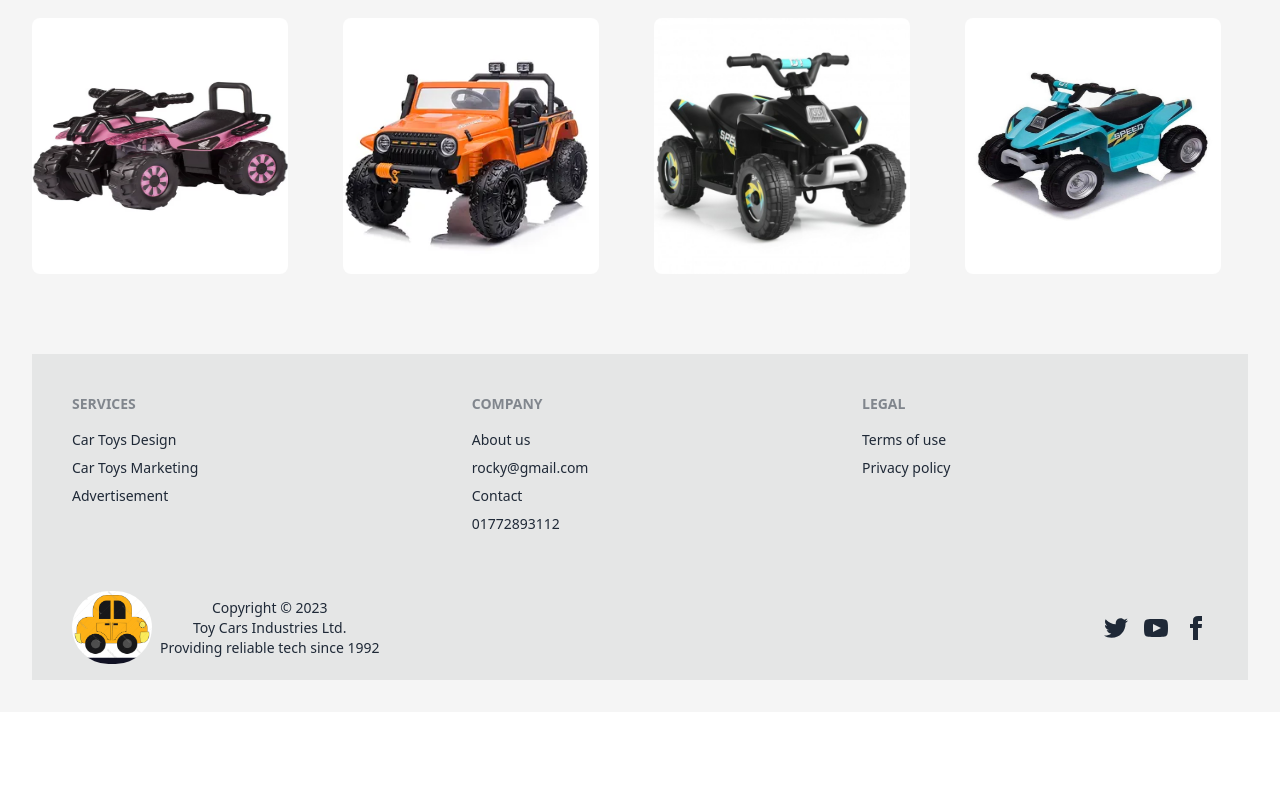
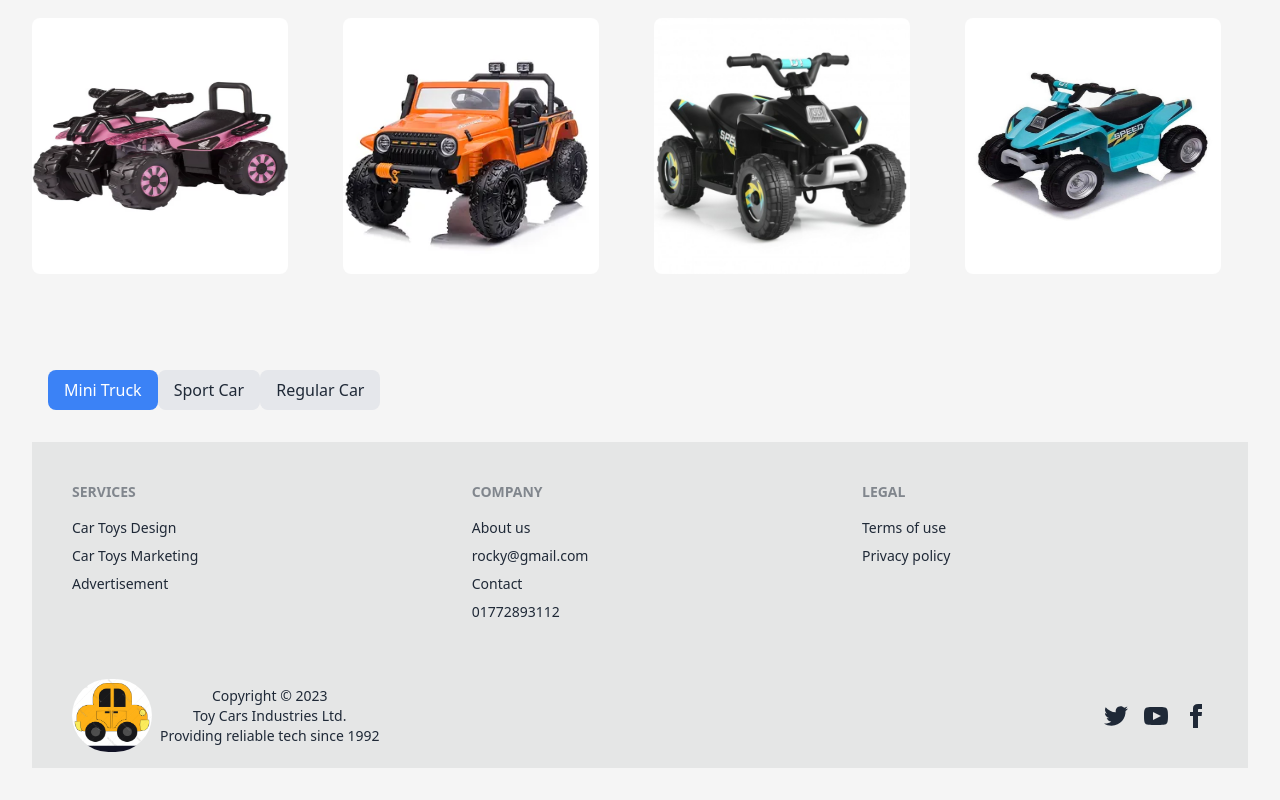
Before and after one commit to Rocky3112/toy-marketplace-client-side, a React (Vite) app: page / in a window 1280 px wide. Shown: the part 1158-1958 px from the top of the page. Before the commit the page ends 1870 px from the top, so only its background shows below. Built offline with nearby package versions, Linux system fonts and the light colour scheme; no server answers.

Commit message:
data filter for react tab done

```diff
--- a/package.json
+++ b/package.json
@@ -18,6 +18,7 @@
     "react-dom": "^18.2.0",
     "react-hook-form": "^7.43.9",
     "react-router-dom": "^6.11.2",
+    "react-tabs": "^6.0.1",
     "sort-by": "^1.2.0"
   },
   "devDependencies": {
--- /dev/null
+++ b/src/Category/Category.jsx
@@ -0,0 +1,72 @@
+/* eslint-disable no-unused-vars */
+import { useState, useEffect } from "react";
+import { Tab, TabList, TabPanel } from "react-tabs";
+import "react-tabs/style/react-tabs.css";
+
+const Category = () => {
+  const [activeTab, setActiveTab] = useState(0);
+  const [toyData, setToyData] = useState([]);
+  console.log(toyData);
+  // const {price}= toyData
+  useEffect(() => {
+    fetchToyData();
+  }, []);
+
+  const fetchToyData = async () => {
+    try {
+      const response = await fetch(`http://localhost:5000/allToy/`); // Replace with your backend API endpoint
+      const data = await response.json();
+      setToyData(data);
+    } catch (error) {
+      console.error("Error fetching toy data:", error);
+    }
+  };
+
+  const handleTabChange = (index) => {
+    setActiveTab(index);
+  };
+
+const result = toyData?.filter((toy)=>toy.subCategory == (activeTab == 0 ? 'Mini Truck' : (activeTab == 1 ? 'Sport Car': 'Regular Car')));
+
+// setToyData(result);
+console.log(result);
+  return (
+    <div className="container mx-auto p-4">
+      <TabList className="flex mb-4">
+        <Tab
+          className={`px-4 py-2 rounded-lg ${
+            activeTab === 0
+              ? "bg-blue-500 text-white"
+              : "bg-gray-200 text-gray-800"
+          }`}
+          onClick={() => handleTabChange(0)}
+        >
+          Mini Truck
+        </Tab>
+        <Tab
+          className={`px-4 py-2 rounded-lg ${
+            activeTab === 1
+              ? "bg-blue-500 text-white"
+              : "bg-gray-200 text-gray-800"
+          }`}
+          onClick={() => handleTabChange(1)}
+        >
+          Sport Car
+        </Tab>
+        <Tab
+          className={`px-4 py-2 rounded-lg ${
+            activeTab === 2
+              ? "bg-blue-500 text-white"
+              : "bg-gray-200 text-gray-800"
+          }`}
+          onClick={() => handleTabChange(2)}
+        >
+          Regular Car
+        </Tab>
+      </TabList>
+
+    </div>
+  );
+};
+
+export default Category;
--- a/src/Layouts/Blog/Blog.jsx
+++ b/src/Layouts/Blog/Blog.jsx
@@ -1,6 +1,6 @@
 const Blog = () => {
   return (
-    <div className=" m-20 p-16 bg-slate-200 shadow-2xl rounded-xl">
+    <div className=" m-20 p-16 bg-slate-100 shadow-2xl rounded-xl">
       <div className=" text-left container">
         <h1 className=" text-xl">
           1.What is an access token and refresh token? How do they work and
--- a/src/Layouts/Home/Home.jsx
+++ b/src/Layouts/Home/Home.jsx
@@ -4,6 +4,7 @@ import img3 from "../../assets/images/img3.webp";
 import img4 from "../../assets/images/img4.webp";
 import img5 from "../../assets/images/img5.jpeg";
 import Collection from "./Collection";
+import Category from "../../Category/Category";
 const Home = () => {
   return (
     <div className="">
@@ -45,6 +46,7 @@ const Home = () => {
       </div>
 
       <Collection></Collection>
+      <Category></Category>
     </div>
   );
 };
```
Also changed, not shown: 1 other file (tests, documents, lock files or other folders).
